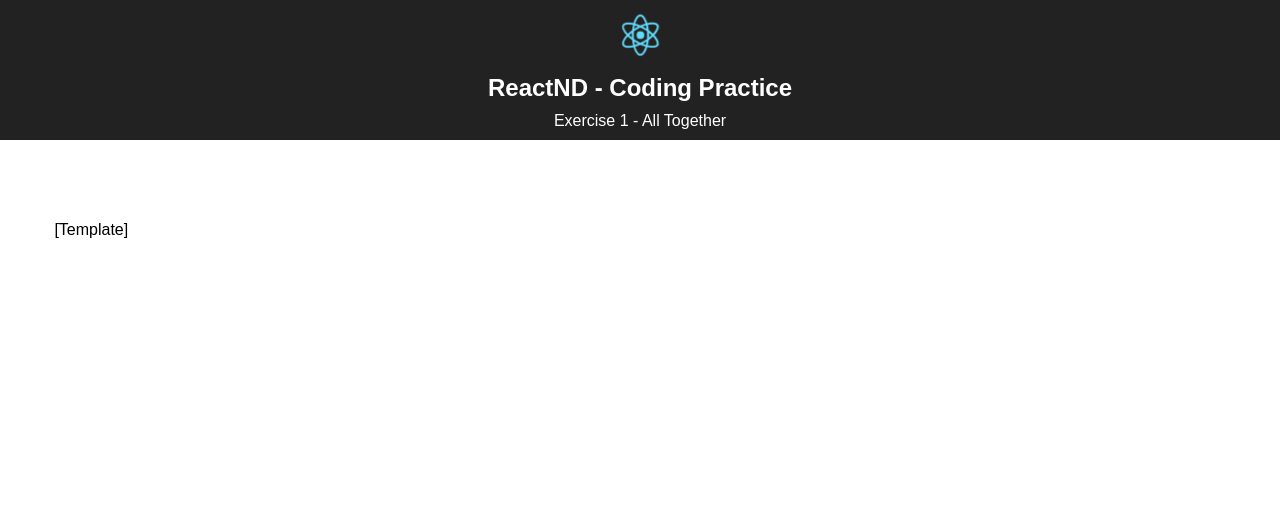
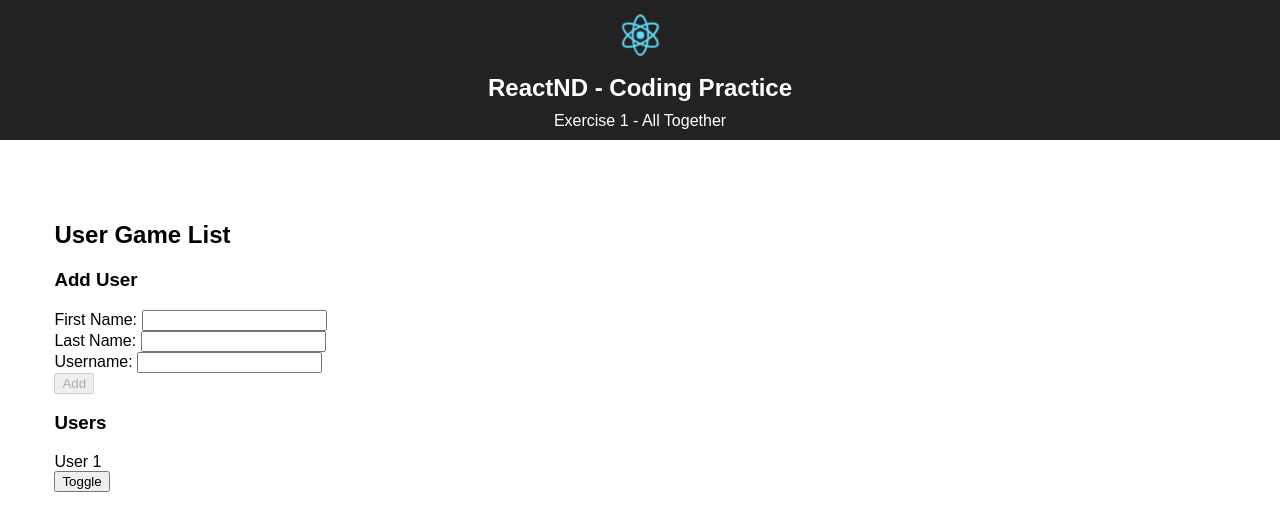
Before and after one commit to james-priest/reactnd-ex1-all-together-csb, a React (Create React App) app: page / in a window 1280 px wide. Shown: the top 530 px of the page. Built offline with nearby package versions, Linux system fonts and the light colour scheme.

Commit message:
feat: Build static hierarchy

```diff
--- a/src/App.js
+++ b/src/App.js
@@ -12,7 +12,9 @@ class App extends Component {
         </header>
         <main className="App-main">
           <div className="container">
-            <p>[Template]</p>
+            <h2>User Game List</h2>
+            <UserInput />
+            <UserList />
           </div>
         </main>
       </div>
@@ -20,6 +22,44 @@ class App extends Component {
   }
 }
 
-class UserInput extends Component {}
+class UserInput extends Component {
+  render() {
+    return (
+      <div>
+        <h3>Add User</h3>
+        <form action="">
+          <label for="fname">First Name: </label>
+          <input id="fname" type="text" />
+          <br />
+          <label for="lname">Last Name: </label>
+          <input id="lname" type="text" />
+          <br />
+          <label for="username">Username: </label>
+          <input id="username" type="text" />
+          <br />
+          <button disabled="true">Add</button>
+        </form>
+      </div>
+    );
+  }
+}
+
+function UserList(props) {
+  return (
+    <div>
+      <h3>Users</h3>
+      <User />
+      <GameToggle />
+    </div>
+  );
+}
+
+function User(props) {
+  return <div>User 1</div>;
+}
+
+function GameToggle(props) {
+  return <button>Toggle</button>;
+}
 
 export default App;
```
